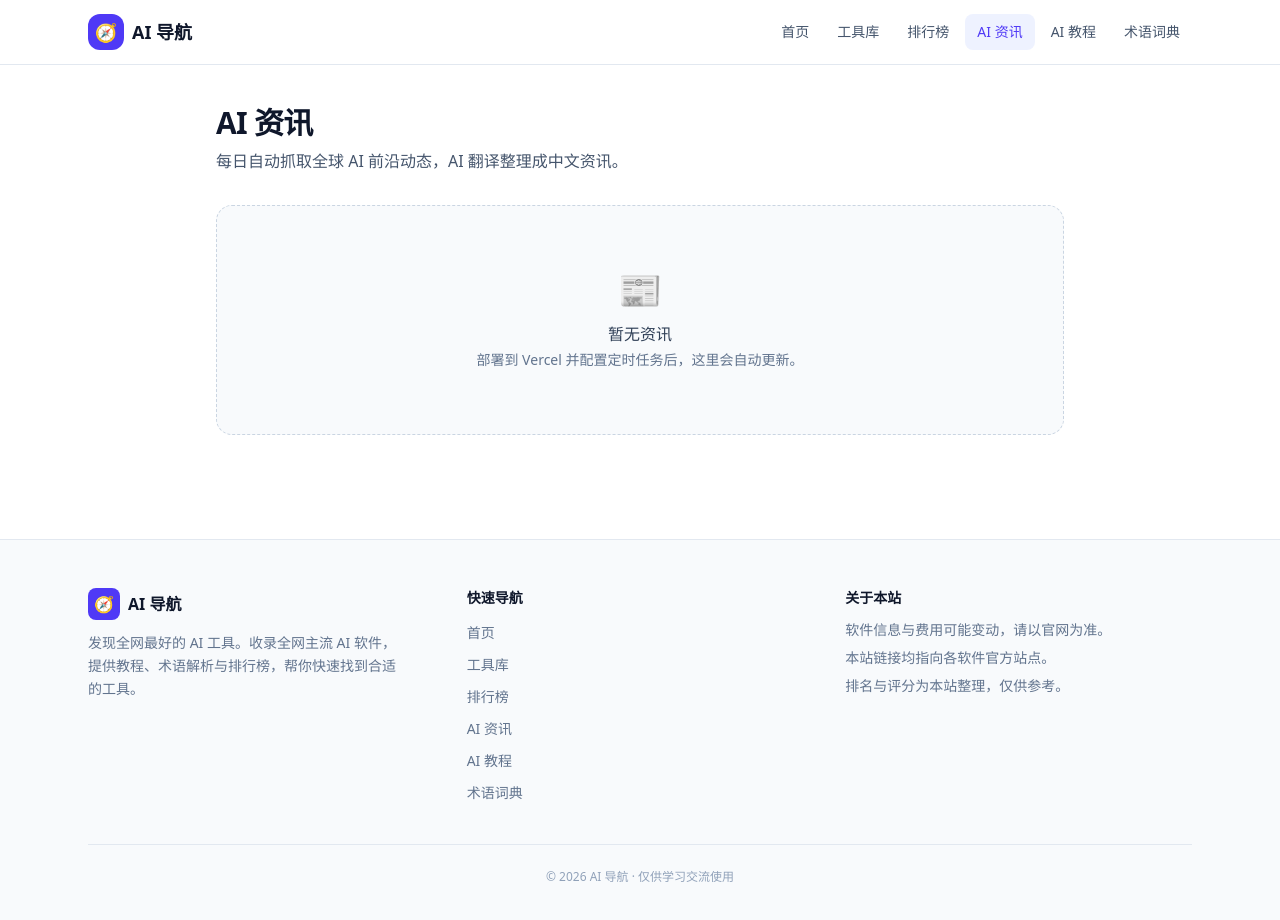
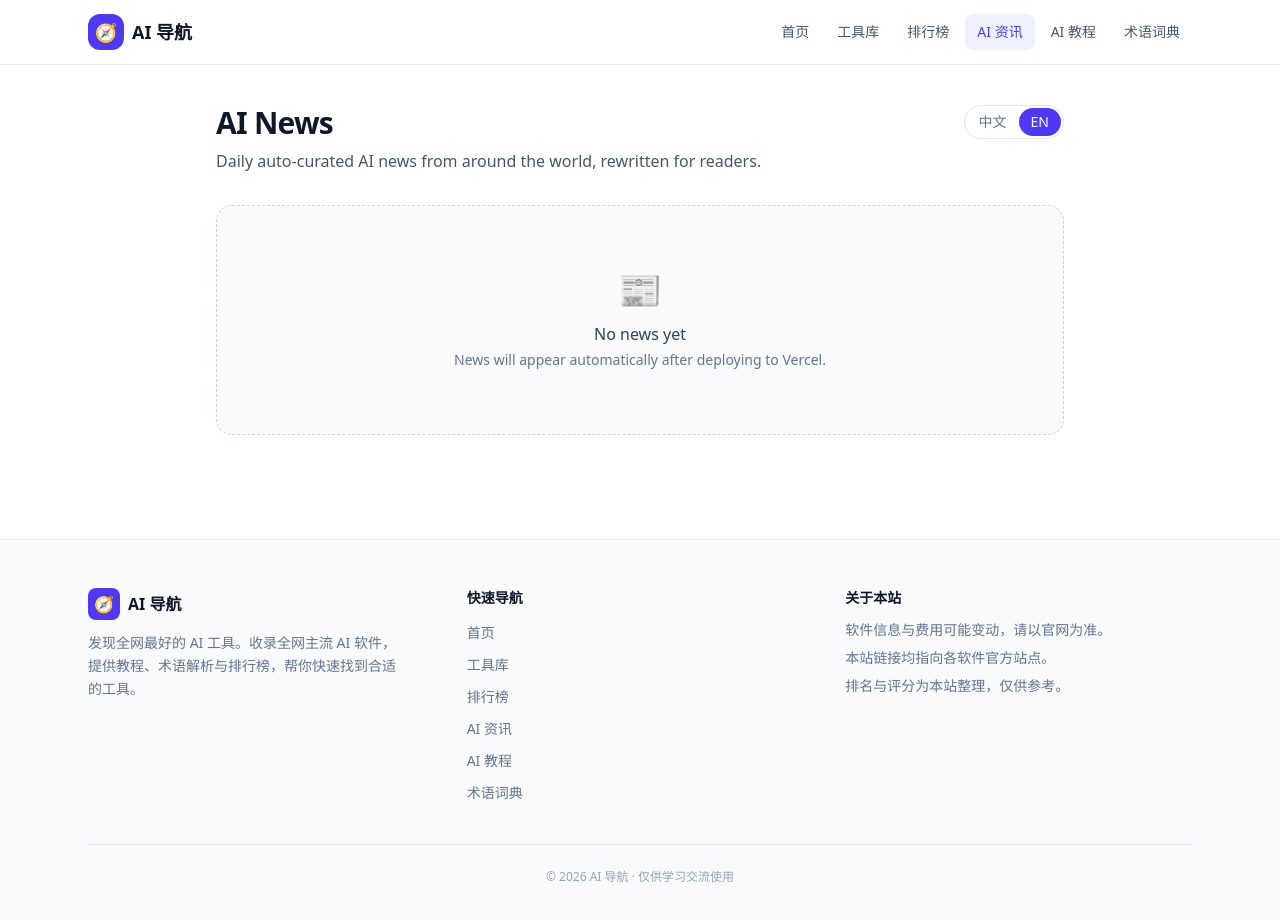
Before and after one commit to ansonyu1125/ai-nav, a Next.js app: page /news in a window 1280 px wide. Shown: the top 920 px of the page. Built offline with nearby package versions, Linux system fonts and the light colour scheme.

Commit message:
资讯页支持中英双语切换，生成同时产出中英文文章

```diff
--- a/app/news/[slug]/page.tsx
+++ b/app/news/[slug]/page.tsx
@@ -3,6 +3,8 @@ import Link from "next/link";
 import { notFound } from "next/navigation";
 import { getArticle, getArticles } from "@/lib/news";
 import Markdown from "@/components/Markdown";
+import LanguageToggle from "@/components/LanguageToggle";
+import { BilingualText, BilingualNode } from "@/components/Bilingual";
 
 export const dynamic = "force-dynamic";
 
@@ -32,17 +34,22 @@ export default async function NewsArticlePage({
 
   return (
     <div className="mx-auto max-w-3xl px-4 py-10 sm:px-6">
-      <nav className="mb-6 text-sm text-slate-500">
+      <div className="mb-6 flex items-center justify-between gap-4">
+        <nav className="text-sm text-slate-500">
           <Link href="/" className="hover:text-indigo-600">
-          首页
+            <BilingualText zh="首页" en="Home" />
           </Link>
           <span className="mx-2">/</span>
           <Link href="/news" className="hover:text-indigo-600">
-          AI 资讯
+            <BilingualText zh="AI 资讯" en="AI News" />
           </Link>
           <span className="mx-2">/</span>
-        <span className="text-slate-900">{article.title}</span>
+          <span className="text-slate-900">
+            <BilingualText zh={article.title} en={article.titleEn} />
+          </span>
         </nav>
+        <LanguageToggle />
+      </div>
 
       <header className="mb-8">
         <div className="flex flex-wrap items-center gap-2 text-sm text-slate-400">
@@ -52,13 +59,22 @@ export default async function NewsArticlePage({
           <span>{article.publishedAt.slice(0, 10)}</span>
         </div>
         <h1 className="mt-4 text-3xl font-bold leading-tight tracking-tight text-slate-900 sm:text-4xl">
-          {article.title}
+          <BilingualText zh={article.title} en={article.titleEn} />
         </h1>
-        <p className="mt-3 text-lg text-slate-600">{article.summary}</p>
+        <p className="mt-3 text-lg text-slate-600">
+          <BilingualText zh={article.summary} en={article.summaryEn} />
+        </p>
       </header>
 
       <article className="rounded-3xl border border-slate-200 bg-white p-6 sm:p-10">
-        <Markdown content={article.content} />
+        <BilingualNode
+          zh={<Markdown content={article.content} />}
+          en={
+            article.contentEn ? (
+              <Markdown content={article.contentEn} />
+            ) : undefined
+          }
+        />
       </article>
 
       <div className="mt-6 flex flex-wrap items-center gap-3">
@@ -68,18 +84,34 @@ export default async function NewsArticlePage({
           rel="noopener noreferrer"
           className="inline-flex items-center gap-2 rounded-xl bg-indigo-600 px-5 py-2.5 font-medium text-white transition hover:bg-indigo-700"
         >
-          阅读原文
-          <svg className="h-4 w-4" fill="none" viewBox="0 0 24 24" stroke="currentColor" strokeWidth={2}>
-            <path strokeLinecap="round" strokeLinejoin="round" d="M14 5l7 7m0 0l-7 7m7-7H3" />
+          <BilingualText zh="阅读原文" en="Read original" />
+          <svg
+            className="h-4 w-4"
+            fill="none"
+            viewBox="0 0 24 24"
+            stroke="currentColor"
+            strokeWidth={2}
+          >
+            <path
+              strokeLinecap="round"
+              strokeLinejoin="round"
+              d="M14 5l7 7m0 0l-7 7m7-7H3"
+            />
           </svg>
         </a>
-        <span className="text-xs text-slate-400">来源：{article.source}</span>
+        <span className="text-xs text-slate-400">
+          <BilingualText zh="来源：" en="Source: " />
+          {article.source}
+        </span>
       </div>
 
       {article.tags.length > 0 && (
         <div className="mt-6 flex flex-wrap gap-2">
           {article.tags.map((tag) => (
-            <span key={tag} className="rounded-md bg-slate-100 px-2.5 py-1 text-xs text-slate-500">
+            <span
+              key={tag}
+              className="rounded-md bg-slate-100 px-2.5 py-1 text-xs text-slate-500"
+            >
               {tag}
             </span>
           ))}
@@ -88,7 +120,9 @@ export default async function NewsArticlePage({
 
       {others.length > 0 && (
         <section className="mt-12">
-          <h2 className="mb-4 text-xl font-bold text-slate-900">更多资讯</h2>
+          <h2 className="mb-4 text-xl font-bold text-slate-900">
+            <BilingualText zh="更多资讯" en="More news" />
+          </h2>
           <div className="space-y-3">
             {others.map((a) => (
               <Link
@@ -97,8 +131,12 @@ export default async function NewsArticlePage({
                 className="flex items-center gap-4 rounded-xl border border-slate-200 bg-white p-4 transition hover:border-indigo-300 hover:shadow-sm"
               >
                 <div className="min-w-0">
-                  <div className="truncate font-medium text-slate-900">{a.title}</div>
-                  <div className="line-clamp-1 text-sm text-slate-500">{a.summary}</div>
+                  <div className="truncate font-medium text-slate-900">
+                    <BilingualText zh={a.title} en={a.titleEn} />
+                  </div>
+                  <div className="line-clamp-1 text-sm text-slate-500">
+                    <BilingualText zh={a.summary} en={a.summaryEn} />
+                  </div>
                 </div>
               </Link>
             ))}
--- /dev/null
+++ b/app/news/layout.tsx
@@ -0,0 +1,9 @@
+import { LanguageProvider } from "@/components/LanguageProvider";
+
+export default function NewsLayout({
+  children,
+}: {
+  children: React.ReactNode;
+}) {
+  return <LanguageProvider>{children}</LanguageProvider>;
+}
--- a/app/news/page.tsx
+++ b/app/news/page.tsx
@@ -1,6 +1,8 @@
 import type { Metadata } from "next";
 import Link from "next/link";
 import { getArticles } from "@/lib/news";
+import LanguageToggle from "@/components/LanguageToggle";
+import { BilingualText } from "@/components/Bilingual";
 
 export const metadata: Metadata = {
   title: "AI 资讯",
@@ -14,13 +16,19 @@ export default async function NewsPage() {
 
   return (
     <div className="mx-auto max-w-4xl px-4 py-10 sm:px-6">
-      <div className="mb-8">
-        <h1 className="text-3xl font-bold tracking-tight text-slate-900">
-          AI 资讯
-        </h1>
-        <p className="mt-2 text-slate-600">
-          每日自动抓取全球 AI 前沿动态，AI 翻译整理成中文资讯。
-        </p>
+      <div className="mb-8 flex items-start justify-between gap-4">
+        <div>
+          <h1 className="text-3xl font-bold tracking-tight text-slate-900">
+            <BilingualText zh="AI 资讯" en="AI News" />
+          </h1>
+          <p className="mt-2 text-slate-600">
+            <BilingualText
+              zh="每日自动抓取全球 AI 前沿动态，AI 翻译整理成中文资讯。"
+              en="Daily auto-curated AI news from around the world, rewritten for readers."
+            />
+          </p>
+        </div>
+        <LanguageToggle />
       </div>
 
       {articles.length > 0 ? (
@@ -29,7 +37,7 @@ export default async function NewsPage() {
             <Link
               key={a.slug}
               href={`/news/${a.slug}`}
-              className="block rounded-2xl border border-slate-200 bg-white p-5 shadow-sm transition hover:-translate-y-0.5 hover:border-indigo-300 hover:shadow-md"
+              className="group block rounded-2xl border border-slate-200 bg-white p-5 shadow-sm transition hover:-translate-y-0.5 hover:border-indigo-300 hover:shadow-md"
             >
               <div className="flex flex-wrap items-center gap-2 text-xs text-slate-400">
                 <span className="rounded-full bg-slate-100 px-2 py-0.5 font-medium text-slate-500">
@@ -38,10 +46,10 @@ export default async function NewsPage() {
                 <span>{a.publishedAt.slice(0, 10)}</span>
               </div>
               <h2 className="mt-3 text-xl font-semibold text-slate-900 group-hover:text-indigo-600">
-                {a.title}
+                <BilingualText zh={a.title} en={a.titleEn} />
               </h2>
               <p className="mt-1 line-clamp-2 text-sm leading-relaxed text-slate-500">
-                {a.summary}
+                <BilingualText zh={a.summary} en={a.summaryEn} />
               </p>
             </Link>
           ))}
@@ -49,9 +57,14 @@ export default async function NewsPage() {
       ) : (
         <div className="rounded-2xl border border-dashed border-slate-300 bg-slate-50 py-16 text-center">
           <div className="text-4xl">📰</div>
-          <p className="mt-3 font-medium text-slate-700">暂无资讯</p>
+          <p className="mt-3 font-medium text-slate-700">
+            <BilingualText zh="暂无资讯" en="No news yet" />
+          </p>
           <p className="mt-1 text-sm text-slate-500">
-            部署到 Vercel 并配置定时任务后，这里会自动更新。
+            <BilingualText
+              zh="部署到 Vercel 并配置定时任务后，这里会自动更新。"
+              en="News will appear automatically after deploying to Vercel."
+            />
           </p>
         </div>
       )}
--- /dev/null
+++ b/components/Bilingual.tsx
@@ -0,0 +1,31 @@
+"use client";
+
+import type { ReactNode } from "react";
+import { useLanguage } from "./LanguageProvider";
+
+// 用于简单文本（标题、摘要、按钮文字等），按当前语言选中文或英文
+export function BilingualText({
+  zh,
+  en,
+  className,
+}: {
+  zh: string;
+  en?: string;
+  className?: string;
+}) {
+  const { lang } = useLanguage();
+  const text = lang === "en" && en ? en : zh;
+  return <span className={className}>{text}</span>;
+}
+
+// 用于整段已渲染内容（比如 Markdown 正文），按语言选择渲染结果
+export function BilingualNode({
+  zh,
+  en,
+}: {
+  zh: ReactNode;
+  en?: ReactNode;
+}) {
+  const { lang } = useLanguage();
+  return <>{lang === "en" && en ? en : zh}</>;
+}
--- /dev/null
+++ b/components/LanguageProvider.tsx
@@ -0,0 +1,47 @@
+"use client";
+
+import { createContext, useContext, useEffect, useState, type ReactNode } from "react";
+
+export type Lang = "zh" | "en";
+
+const LanguageContext = createContext<{ lang: Lang; setLang: (l: Lang) => void }>({
+  lang: "zh",
+  setLang: () => {},
+});
+
+export function LanguageProvider({ children }: { children: ReactNode }) {
+  const [lang, setLang] = useState<Lang>("zh");
+
+  useEffect(() => {
+    // 已手动选过 → 用上次的选择；否则按浏览器语言自动判断
+    const saved = localStorage.getItem("lang");
+    if (saved === "zh" || saved === "en") {
+      setLang(saved);
+    } else if (
+      typeof navigator !== "undefined" &&
+      navigator.language &&
+      !navigator.language.toLowerCase().startsWith("zh")
+    ) {
+      setLang("en");
+    }
+  }, []);
+
+  function changeLang(l: Lang) {
+    setLang(l);
+    try {
+      localStorage.setItem("lang", l);
+    } catch {
+      // 忽略隐私模式下 localStorage 不可用的情况
+    }
+  }
+
+  return (
+    <LanguageContext.Provider value={{ lang, setLang: changeLang }}>
+      {children}
+    </LanguageContext.Provider>
+  );
+}
+
+export function useLanguage() {
+  return useContext(LanguageContext);
+}
--- /dev/null
+++ b/components/LanguageToggle.tsx
@@ -0,0 +1,34 @@
+"use client";
+
+import { useLanguage } from "./LanguageProvider";
+
+export default function LanguageToggle() {
+  const { lang, setLang } = useLanguage();
+
+  return (
+    <div className="inline-flex shrink-0 items-center rounded-full border border-slate-200 bg-white p-0.5 text-sm font-medium">
+      <button
+        type="button"
+        onClick={() => setLang("zh")}
+        className={`rounded-full px-3 py-1 transition ${
+          lang === "zh"
+            ? "bg-indigo-600 text-white"
+            : "text-slate-500 hover:text-slate-900"
+        }`}
+      >
+        中文
+      </button>
+      <button
+        type="button"
+        onClick={() => setLang("en")}
+        className={`rounded-full px-3 py-1 transition ${
+          lang === "en"
+            ? "bg-indigo-600 text-white"
+            : "text-slate-500 hover:text-slate-900"
+        }`}
+      >
+        EN
+      </button>
+    </div>
+  );
+}
--- a/lib/news.ts
+++ b/lib/news.ts
@@ -6,6 +6,9 @@ export interface Article {
   title: string;
   summary: string;
   content: string;
+  titleEn?: string;
+  summaryEn?: string;
+  contentEn?: string;
   source: string;
   sourceUrl: string;
   publishedAt: string;
```
Also changed, not shown: lib/news-generate.ts (+12 -5 lines). Lines whose indentation alone changed are shown as unchanged.
